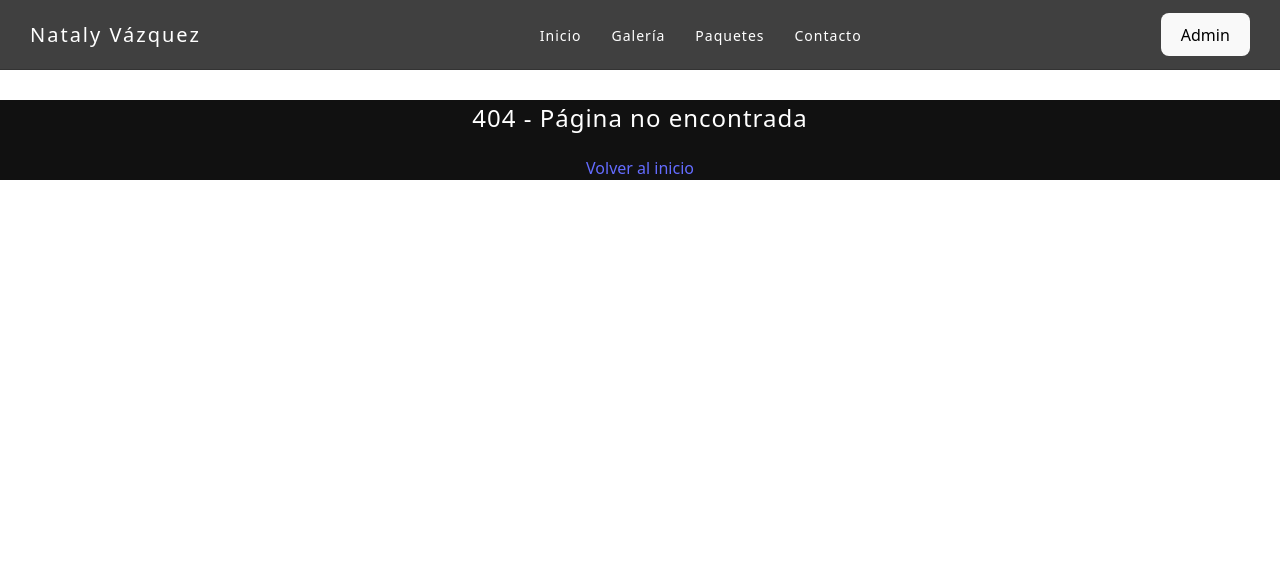
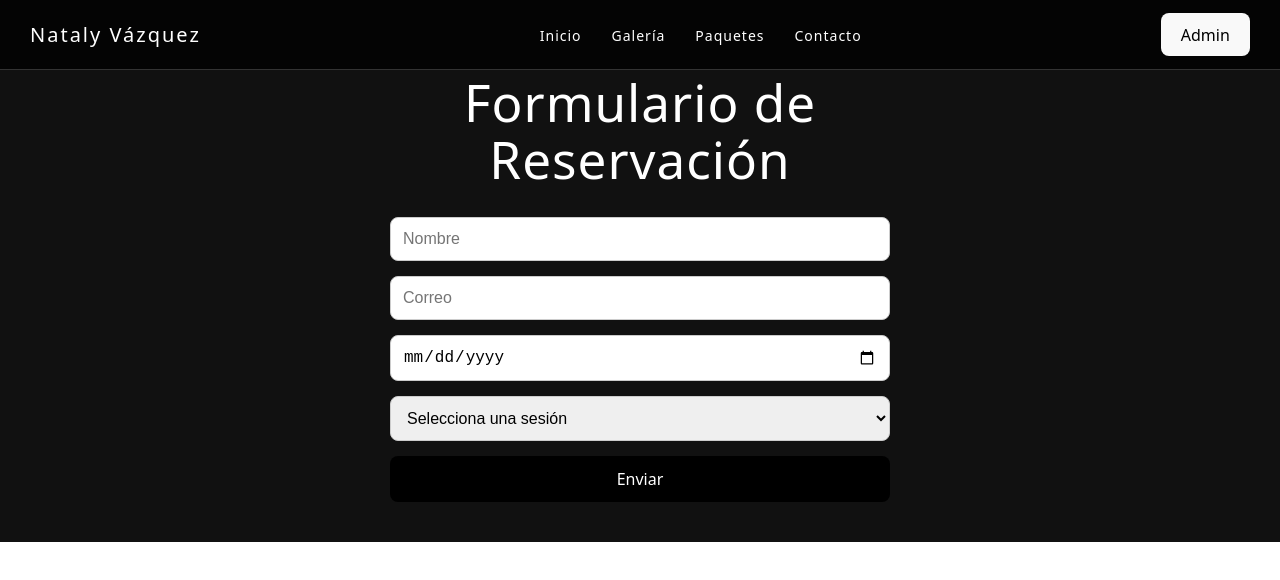
Before and after one commit to karenDaalva/estudio-fotografico-NatalyVazquez-Fotografia-, a React (Vite) app: page /reservacion in a window 1280 px wide. Before the commit this address had no page. Shown: the top 580 px of the page. Built offline with nearby package versions, Linux system fonts and the light colour scheme.

Commit message:
Sprint 5: modulo de reservaciones agregado

```diff
--- a/src/App.jsx
+++ b/src/App.jsx
@@ -9,19 +9,24 @@ import Login from "./components/Login";
 import ProtectedRoute from "./components/ProtectedRoute";
 import Admin from "./components/Admin";
 import NotFound from "./components/NotFound";
+import Reservacion from "./components/Reservacion";
 
-/* Layout con navbar + contenido */
 function Layout() {
   return (
     <>
       <Navbar />
+
       <Routes>
         <Route path="/" element={<Inicio />} />
+
         <Route path="/galeria" element={<Galeria />} />
+
         <Route path="/paquetes" element={<Packages />} />
+
         <Route path="/contacto" element={<Contacto />} />
 
-        {/* ADMIN DENTRO DEL LAYOUT */}
+        <Route path="/reservacion" element={<Reservacion />} />
+
         <Route
           path="/admin"
           element={
@@ -31,9 +36,7 @@ function Layout() {
           }
         />
 
-        {/* 404 */}
         <Route path="*" element={<NotFound />} />
-
       </Routes>
     </>
   );
@@ -44,12 +47,9 @@ function App() {
     <BrowserRouter>
       <Routes>
 
-        {/* SITIO PRINCIPAL */}
         <Route path="/*" element={<Layout />} />
 
-        {/* LOGIN */}
         <Route path="/login" element={<Login />} />
-
 
       </Routes>
     </BrowserRouter>
--- a/src/components/Navbar.jsx
+++ b/src/components/Navbar.jsx
@@ -1,23 +1,27 @@
-import "./Navbar.css"
+import "./Navbar.css";
 import { Link, useNavigate, useLocation } from "react-router-dom";
 import { useState, useEffect } from "react";
 
 function Navbar() {
 
   const navigate = useNavigate();
-  const location = useLocation(); // 🔥 clave
+  const location = useLocation();
+
   const [isAuth, setIsAuth] = useState(false);
 
   useEffect(() => {
+
     const checkAuth = () => {
       const loginStatus = localStorage.getItem("login");
       setIsAuth(!!loginStatus);
     };
 
     checkAuth();
+
     window.addEventListener("storage", checkAuth);
 
     return () => window.removeEventListener("storage", checkAuth);
+
   }, []);
 
   const handleLogout = () => {
@@ -31,38 +35,61 @@ function Navbar() {
   };
 
   return (
+
     <nav className="navbar">
 
-      <div className="logo">Nataly Vázquez</div>
+      <div className="logo">
+        Nataly Vázquez
+      </div>
 
       <ul className="menu">
 
         {location.pathname !== "/" && (
-          <li><Link to="/">Inicio</Link></li>
+          <li>
+            <Link to="/">Inicio</Link>
+          </li>
         )}
 
         {location.pathname !== "/galeria" && (
-          <li><Link to="/galeria">Galería</Link></li>
+          <li>
+            <Link to="/galeria">Galería</Link>
+          </li>
         )}
 
         {location.pathname !== "/paquetes" && (
-          <li><Link to="/paquetes">Paquetes</Link></li>
+          <li>
+            <Link to="/paquetes">Paquetes</Link>
+          </li>
         )}
 
         {location.pathname !== "/contacto" && (
-          <li><Link to="/contacto">Contacto</Link></li>
+          <li>
+            <Link to="/contacto">Contacto</Link>
+          </li>
+        )}
+
+        {location.pathname !== "/reservacion" && (
+          <li>
+            <Link to="/reservacion">Reservaciones</Link>
+          </li>
         )}
 
       </ul>
 
-      {/* 🔥 BOTONES DINÁMICOS */}
       {isAuth ? (
         <div style={{ display: "flex", gap: "10px" }}>
-          <button onClick={handleAdmin}>Admin</button>
-          <button onClick={handleLogout}>Logout</button>
+          <button onClick={handleAdmin}>
+            Admin
+          </button>
+
+          <button onClick={handleLogout}>
+            Logout
+          </button>
         </div>
       ) : (
-        <button onClick={handleAdmin}>Admin</button>
+        <button onClick={handleAdmin}>
+          Admin
+        </button>
       )}
 
     </nav>
--- /dev/null
+++ b/src/components/Reservacion.css
@@ -0,0 +1,42 @@
+.reservacion-container {
+  max-width: 500px;
+  margin: auto;
+  padding: 40px;
+  text-align: center;
+}
+
+.reservacion-container h1 {
+  margin-bottom: 30px;
+}
+
+.reservacion-form {
+  display: flex;
+  flex-direction: column;
+  gap: 15px;
+}
+
+.reservacion-form input,
+.reservacion-form select {
+  padding: 12px;
+  border: 1px solid #ccc;
+  border-radius: 8px;
+  font-size: 16px;
+}
+
+.reservacion-form button {
+  padding: 12px;
+  background-color: black;
+  color: white;
+  border: none;
+  border-radius: 8px;
+  cursor: pointer;
+}
+
+.reservacion-form button:hover {
+  opacity: 0.8;
+}
+
+.mensaje {
+  margin-top: 20px;
+  font-weight: bold;
+}
--- /dev/null
+++ b/src/components/Reservacion.jsx
@@ -0,0 +1,43 @@
+import "./Reservacion.css";
+
+function Reservacion() {
+  return (
+    <div className="reservacion-container">
+
+      <h1>Formulario de Reservación</h1>
+
+      <form className="reservacion-form">
+
+        <input
+          type="text"
+          placeholder="Nombre"
+        />
+
+        <input
+          type="email"
+          placeholder="Correo"
+        />
+
+        <input
+          type="date"
+        />
+
+        <select>
+          <option>Selecciona una sesión</option>
+          <option>Boda</option>
+          <option>XV años</option>
+          <option>Graduación</option>
+          <option>Casual</option>
+        </select>
+
+        <button>
+          Enviar
+        </button>
+
+      </form>
+
+    </div>
+  );
+}
+
+export default Reservacion;
```
